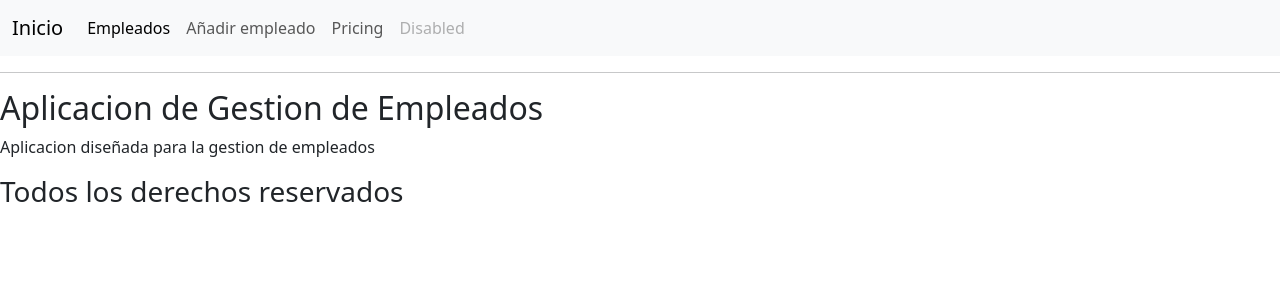
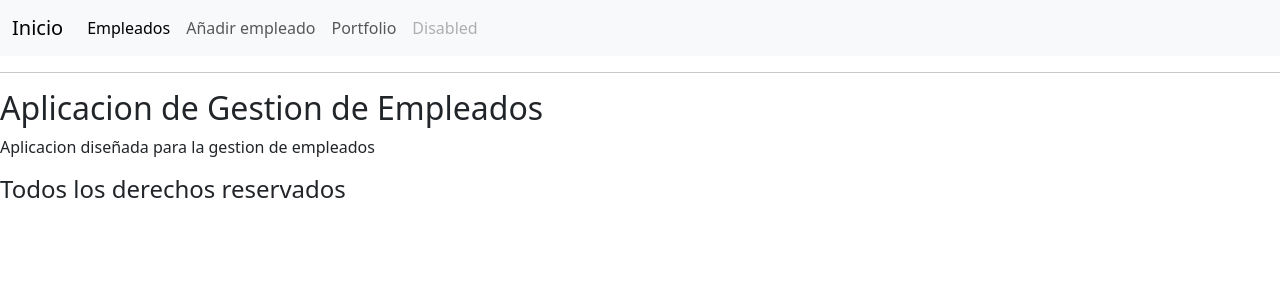
Before and after one commit to uanmita/Gestion_empleados, a Django app: page / in a window 1280 px wide. Shown: the top 300 px of the page. Run offline with Django 5.2, Linux system fonts and the light colour scheme.

Commit message:
Creacion de portfolio.html

```diff
--- a/empleados/templates/empleados/base.html
+++ b/empleados/templates/empleados/base.html
@@ -23,7 +23,7 @@
                     <a class="nav-link" href="{% url 'nuevo' %}">Añadir empleado</a>
                 </li>
                 <li class="nav-item">
-                    <a class="nav-link" href="#">Pricing</a>
+                    <a class="nav-link" href="{% url 'portfolio' %}">Portfolio</a>
                 </li>
                 <li class="nav-item">
                     <a class="nav-link disabled" aria-disabled="true">Disabled</a>
@@ -35,7 +35,7 @@
 <hr>
 <main>
     {% block content %}{% endblock %}
-<h3>Todos los derechos reservados</h3>
+<h4>Todos los derechos reservados</h4>
 </main>
 <script src="https://cdn.jsdelivr.net/npm/bootstrap@5.3.7/dist/js/bootstrap.bundle.min.js" integrity="sha384-ndDqU0Gzau9qJ1lfW4pNLlhNTkCfHzAVBReH9diLvGRem5+R9g2FzA8ZGN954O5Q" crossorigin="anonymous"></script>
 </body>
--- /dev/null
+++ b/empleados/templates/empleados/portfolio.html
@@ -0,0 +1,6 @@
+{% extends 'empleados/base.html' %}
+{% block title %}Portfolios{% endblock %}
+{% block content %}
+    <h1>Listado de proyectos de empleados.</h1>
+    <p>Ultimos proyectos desarrollados por empleados</p>
+ {% endblock %}
--- a/empleados/urls.py
+++ b/empleados/urls.py
@@ -4,5 +4,6 @@ from . import views
 urlpatterns = [
     path('empleados/', views.empleados_list, name='empleados'),
     path('nuevo/', views.empleados_create, name='nuevo'),
+    path('portfolio/', views.portfolio_list, name='portfolio'),
     path('', views.index, name='index'),
 ]
--- a/empleados/views.py
+++ b/empleados/views.py
@@ -3,9 +3,13 @@ from .models import Empleado
 
 def index(request):
     return render(request, 'empleados/index.html')
+
 def empleados_list(request):
     empleados = Empleado.objects.select_related('departamento').all()  # Agregué .all()
     return render(request, 'empleados/list.html', {'empleados': empleados})
 
 def empleados_create(request):
    return render(request, 'empleados/new.html')
+
+def portfolio_list(request):
+    return render(request, 'empleados/portfolio.html')
```
